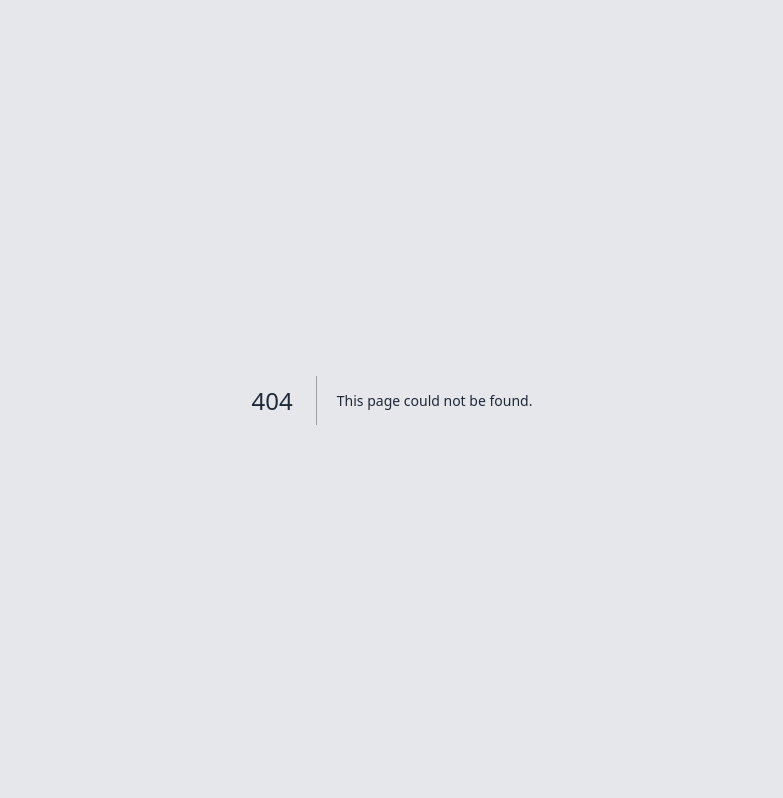
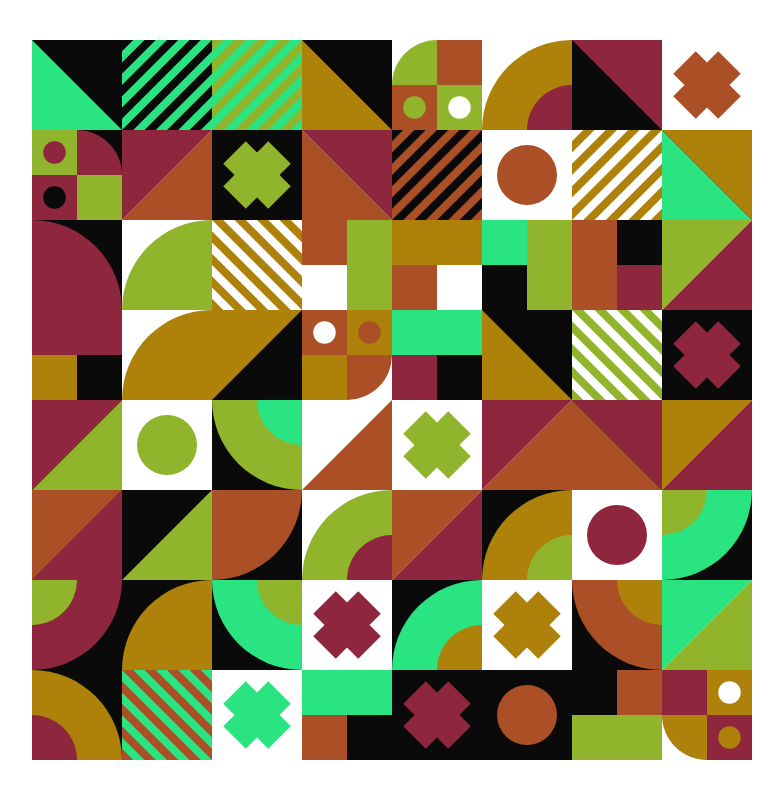
Before and after one commit to samueldebenedictis/sketches, a Next.js app: page /sketches/sketches/color-tiles in a window 1280 px wide. Before the commit this address had no page. Shown: the whole page, without its empty margins (248-1031 px from the left). Built offline with nearby package versions, Linux system fonts and the light colour scheme.

Commit message:
feat: add script color tiles

```diff
--- /dev/null
+++ b/src/pages/sketches/color-tiles.tsx
@@ -0,0 +1,218 @@
+import { Canvas } from 'components/canvas/Canvas';
+import { NextPage } from 'next';
+import p5 from 'p5';
+import chroma from 'chroma-js';
+
+export const SKETCH_DATE = '2026-02-20';
+
+const sketch = (p5: p5) => {
+  const randomBetween = (max: number) => Math.floor(p5.random(0, max + 1));
+
+  const canvasDim = window.innerWidth > window.innerHeight ? window.innerHeight : window.innerWidth;
+  const translateX = window.innerWidth > window.innerHeight ? (window.innerWidth - window.innerHeight) / 2 : 0;
+  const translateY = window.innerHeight > window.innerWidth ? (window.innerHeight - window.innerWidth) / 2 : 0;
+  const max = 8;
+  const border = Math.floor(canvasDim / 10);
+  const rectDim = Math.floor((canvasDim - border) / max);
+
+  function getRandomColor() {
+    var letters = '0123456789ABCDEF';
+    var color = '#';
+    for (var i = 0; i < 6; i++) {
+      color += letters[Math.floor(Math.random() * 16)];
+    }
+    return color;
+  }
+  var rand1 = getRandomColor();
+  var rand2 = getRandomColor();
+  while (chroma.contrast(rand1, rand2) < 4.5) {
+    rand2 = getRandomColor();
+  }
+  const allColors = chroma
+    .scale([rand1, rand2])
+    .mode('lch')
+    .colors(5)
+    .map(el => p5.color(el));
+  const colors = allColors;
+  const colorsBg = [p5.color(10, 10, 10), p5.color(255, 255, 255)];
+
+  class SpecialRect {
+    x: number;
+    y: number;
+    t: number;
+    r: number;
+    c1: number;
+    c2: number;
+    cb: number;
+    constructor(posX: number, posY: number) {
+      this.x = posX;
+      this.y = posY;
+      this.t = randomBetween(8);
+      this.r = randomBetween(3);
+
+      this.c1 = randomBetween(colors.length - 1);
+      this.c2 = randomBetween(colors.length - 1);
+      this.cb = randomBetween(colorsBg.length - 1);
+      while (this.c1 === this.c2) {
+        this.c2 = randomBetween(colors.length - 1);
+      }
+    }
+
+    draw() {
+      p5.push();
+
+      p5.translate(this.x, this.y);
+
+      p5.fill(colorsBg[this.cb]);
+      p5.rect(0, 0, rectDim, rectDim);
+
+      switch (this.r) {
+        case 0:
+          // rotate 1/4
+          p5.rotate(p5.HALF_PI);
+          p5.translate(0, -rectDim);
+          break;
+        case 1:
+          // rotate 2/4
+          p5.rotate(p5.PI);
+          p5.translate(-rectDim, -rectDim);
+          break;
+        case 2:
+          // rotate 3/4
+          p5.rotate(3 * p5.HALF_PI);
+          p5.translate(-rectDim, 0);
+          break;
+        case 3:
+          // rotate 4/4
+          break;
+      }
+
+      switch (this.t) {
+        // circle
+        case 0: {
+          p5.fill(colors[this.c1]);
+          p5.circle(rectDim / 2, rectDim / 2, rectDim / 1.5);
+          break;
+        }
+        // semicircle
+        case 1: {
+          p5.fill(colors[this.c1]);
+          p5.arc(0, 0, 2 * rectDim, 2 * rectDim, 0, p5.HALF_PI);
+
+          break;
+        }
+        // rect
+        case 2: {
+          p5.fill(colors[this.c1]);
+
+          p5.rect(0, 0, rectDim, rectDim / 2);
+          p5.fill(colors[this.c2]);
+
+          p5.rect(0, rectDim / 2, rectDim / 2, rectDim / 2);
+          break;
+        }
+        // cross
+        case 3: {
+          p5.fill(colors[this.c1]);
+          const d = rectDim / 8;
+          const p1 = { x: d, y: d * 3 };
+          const p2 = { x: d * 3, y: d };
+          const p3 = { x: d * 7, y: d * 5 };
+          const p4 = { x: d * 5, y: d * 7 };
+          p5.quad(p1.x, p1.y, p2.x, p2.y, p3.x, p3.y, p4.x, p4.y);
+          const pp1 = { x: d, y: d * 5 };
+          const pp2 = { x: d * 5, y: d };
+          const pp3 = { x: d * 7, y: d * 3 };
+          const pp4 = { x: d * 3, y: d * 7 };
+          p5.quad(pp1.x, pp1.y, pp2.x, pp2.y, pp3.x, pp3.y, pp4.x, pp4.y);
+          break;
+        }
+        // double semicircle
+        case 4: {
+          p5.fill(colors[this.c1]);
+          p5.arc(0, 0, 2 * rectDim, 2 * rectDim, 0, p5.HALF_PI);
+          p5.fill(colors[this.c2]);
+          p5.arc(0, 0, rectDim, rectDim, 0, p5.HALF_PI);
+          break;
+        }
+        // triangle
+        case 5: {
+          p5.fill(colors[this.c1]);
+          p5.triangle(0, 0, 0, rectDim, rectDim, rectDim);
+          break;
+        }
+        // double triangle
+        case 6: {
+          p5.fill(colors[this.c1]);
+          p5.triangle(0, 0, 0, rectDim, rectDim, rectDim);
+          p5.fill(colors[this.c2]);
+          p5.triangle(0, 0, rectDim, 0, rectDim, rectDim);
+          break;
+        }
+        // multisquare
+        case 7: {
+          p5.fill(colors[this.c1]);
+          p5.rect(rectDim / 2, 0, rectDim / 2, rectDim / 2);
+          p5.rect(0, rectDim / 2, rectDim / 2, rectDim / 2);
+          p5.fill(colors[this.c2]);
+          p5.rect(0, 0, rectDim / 2, rectDim / 2);
+          p5.circle((3 * rectDim) / 4, rectDim / 4, rectDim / 4);
+          p5.arc(rectDim / 2, rectDim / 2, rectDim, rectDim, 0, p5.HALF_PI);
+          p5.fill(colorsBg[this.cb]);
+          p5.circle(rectDim / 4, rectDim / 4, rectDim / 4);
+          break;
+        }
+        // line
+        case 8: {
+          const r = randomBetween(1);
+          if (r) {
+            p5.fill(colors[this.c2]);
+            p5.rect(0, 0, rectDim, rectDim);
+          }
+          const w = rectDim / 8;
+          p5.fill(colors[this.c1]);
+          p5.triangle(0, 0, w, 0, 0, w);
+          p5.quad(2 * w, 0, 3 * w, 0, 0, 3 * w, 0, 2 * w);
+          p5.quad(4 * w, 0, 5 * w, 0, 0, 5 * w, 0, 4 * w);
+          p5.quad(6 * w, 0, 7 * w, 0, 0, 7 * w, 0, 6 * w);
+          p5.quad(rectDim, 0, rectDim, w, w, rectDim, 0, rectDim);
+          p5.quad(rectDim, 2 * w, rectDim, 3 * w, w * 3, rectDim, w * 2, rectDim);
+          p5.quad(rectDim, 4 * w, rectDim, 5 * w, w * 5, rectDim, w * 4, rectDim);
+          p5.quad(rectDim, 6 * w, rectDim, 7 * w, w * 7, rectDim, w * 6, rectDim);
+          break;
+        }
+      }
+
+      p5.pop();
+    }
+  }
+
+  const rects: SpecialRect[] = [];
+
+  p5.preload = () => {};
+
+  p5.setup = () => {
+    p5.createCanvas(window.innerWidth, window.innerHeight);
+    for (let x = 0; x < max; x++) {
+      for (let y = 0; y < max; y++) {
+        rects.push(new SpecialRect(x * rectDim, y * rectDim));
+      }
+    }
+    p5.noLoop();
+  };
+
+  p5.draw = () => {
+    p5.translate(translateX + border / 2, translateY + border / 2);
+    p5.background(p5.color(255, 255, 255));
+    p5.fill(222);
+    p5.noStroke();
+
+    for (const r of rects) {
+      r.draw();
+    }
+  };
+};
+
+const ColorTiles: NextPage = () => <Canvas sketch={sketch} />;
+
+export default ColorTiles;
```
